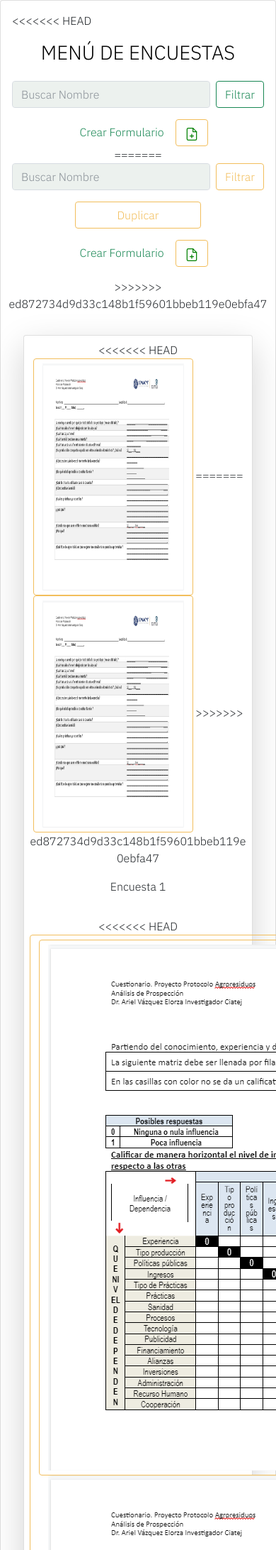
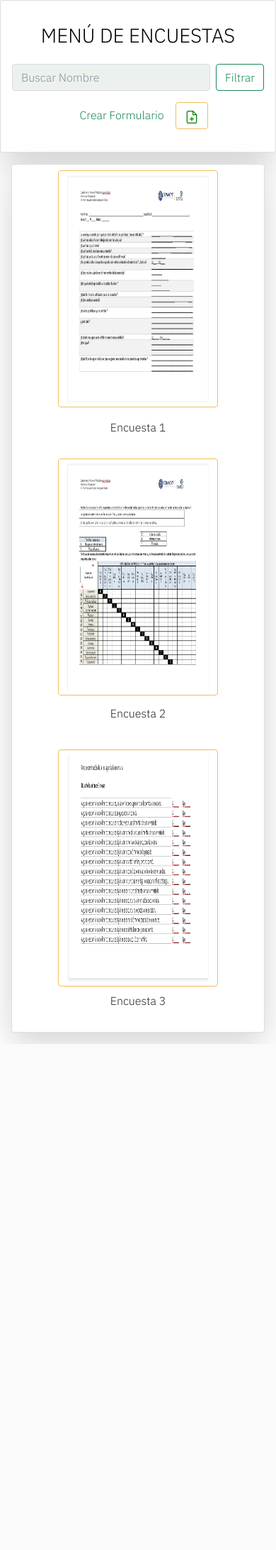
Before and after one commit to MiguelBalam/Janal-Kaaj, a PHP site: the page made by pestañas_Encuestador/tipos_Encuestas.html in a window 390 px wide; the page is wider, and only the part inside the window is pictured. Shown: the part 56-2240 px from the top of that part at 71% size. After the commit the page ends 1527 px from the top of that part, so only its background shows below. Run offline with PHP 8.4, Linux system fonts and the light colour scheme.

Commit message:
cambio_pestañaEncuestador

```diff
--- a/CSS/style.css
+++ b/CSS/style.css
@@ -250,6 +250,7 @@ input {
     background-position: 1rem center;
     text-align: center;
 }
+/* Estilos de botones */
 
 #boton-enviar:hover {
     background-color: var(--mostaza) !important;
@@ -261,16 +262,28 @@ input {
     color: rgb(255, 255, 255) !important;
     border-color: var(--mostaza) !important;
 }
-#boton-filtrar:hover {
+#boton_filtrar:hover {
     background-color: var(--mostaza) !important;
     color: rgb(255, 255, 255) !important;
     border-color: var(--mostaza) !important;
 }
-#boton-crear:hover {
+#boton_crear:hover {
     background-color: var(--mostaza) !important;
     color: rgb(255, 255, 255) !important;
     border-color: var(--mostaza) !important;
 }
+#botonEmergente_editar:hover{
+    background-color: var(--mostaza) !important;
+    color: rgb(255, 255, 255) !important;
+    border-color: var(--mostaza) !important;
+}
+#botonEmergente_duplicar:hover{
+background-color: var(--mostaza) !important;
+    color: rgb(255, 255, 255) !important;
+    border-color: var(--mostaza) !important;
+}
+
+/* Termina */
 .form-control {
     background-color: #E8EEEB;
     opacity: 0.8;
--- a/pestañas_Encuestador/tipos_Encuestas.html
+++ b/pestañas_Encuestador/tipos_Encuestas.html
@@ -45,14 +45,13 @@
 
     <div class=" container card col-sm-12 p-3 shadow-lg  bg-white rounded ">
 
-<<<<<<< HEAD
         <h1 class="bg-text-black text-center p-3 text-uppercase text-black">Menú de encuestas</h1>
 
         <div class="row">
             <div class="col-sm-6 text-center mb-3">
                 <from class="d-flex">
                     <input class="form-control me-2" type="search" placeholder="Buscar Nombre" aria-label="Search">
-                    <button class="btn btn-outline-success" type="submit">Filtrar</button>
+                    <button class="btn btn-outline-success" type="submit" id="boton_filtrar">Filtrar</button>
                 </from>
             </div>
             <!-- <div class="col-sm-4 text-center mb-3">
@@ -62,27 +61,8 @@
                 </div> -->
             <div class="col-sm-6 text-center mb-3">
                 <div> <label class="px-3 text-success">Crear Formulario </label><button
-                        class="btn btn-outline-success bg-border-mostaza bg-text-mostaza" type="summit"><img
-                            src="/Img/Crear.svg"></button></div>
-=======
-            <div class="row">
-                <div class="col-sm-4 text-center mb-3">
-                    <from class="d-flex">
-                        <input class="form-control me-2" type="search" placeholder="Buscar Nombre" aria-label="Search">
-                        <button class="btn btn-outline-success bg-border-mostaza bg-text-mostaza" type="submit" id="boton-filtrar">Filtrar</button>
-                    </from>
-                </div>
-                <div class="col-sm-4 text-center mb-3">
-                    <div class="d-grid gap-2 col-6 mx-auto">
-                        <button class="btn btn-outline-success bg-border-mostaza bg-text-mostaza" id="boton-duplicar">Duplicar</button>
-                    </div>
-                </div>
-                <div class="col-sm-4 text-center mb-3">
-                    <div> <label class="px-3 text-success">Crear Formulario </label><button
-                            class="btn btn-outline-success bg-border-mostaza bg-text-mostaza " id="boton-crear" type="summit"><img
-                                src="../Img/Crear.svg"></button></div>
-                </div>
->>>>>>> ed872734d9d33c148b1f59601bbeb119e0ebfa47
+                        class="btn btn-outline-success bg-border-mostaza bg-text-mostaza" type="summit" id="boton_crear" onclick="location.href='../pestañas_Encuestador/crear.html'"><img
+                            src="../Img/Crear.svg" ></button></div>
             </div>
         </div>
     </div>
@@ -96,9 +76,8 @@
 
                 <!-- Encuesta 1  -->
                 <div class="col-sm-12 col-md-4 col-lg-4 text-center mb-3">
-<<<<<<< HEAD
                     <button type="button" data-bs-toggle="modal" data-bs-target="#mymodal"
-                        class="btn btn-outline-success bg-border-mostaza bg-text-mostaza"><img src="/Img/Form1.png"
+                        class="btn  bg-border-mostaza bg-text-mostaza"><img src="../Img/Form1.png"
                             width="200px" height="320px">
                     </button>
 
@@ -114,15 +93,14 @@
                                         aria-label="Close"></button>
                                 </div>
                                 <div class="modal-body">
-                                    <img src="/Img/Form1.png" width="200px" height="320px">
+                                    <img src="../Img/Form1.png" width="200px" height="320px">
                                 </div>
                                 <div class="modal-footer">
 
+
+                                    <button class="btn btn-outline-success bg-border-mostaza bg-text-mostaza"  type="submit" id="botonEmergente_editar">Editar</button>
                                     <button
-                                        class="btn btn-outline-success bg-border-mostaza bg-text-mostaza">Editar</button>
-
-                                    <button
-                                        class="btn btn-outline-success bg-border-mostaza bg-text-mostaza">Duplicar</button>
+                                        class="btn btn-outline-success bg-border-mostaza bg-text-mostaza" type="summit" id="botonEmergente_duplicar">Duplicar</button>
 
                                     <button type="button" class="btn btn-secondary"
                                         data-bs-dismiss="modal">Close</button>
@@ -132,10 +110,6 @@
                         </div>
                     </div>
 
-=======
-                    <button class="btn  bg-border-mostaza bg-text-mostaza"><img src="../Img/Form1.png"
-                            width="200px" height="320px"></button>
->>>>>>> ed872734d9d33c148b1f59601bbeb119e0ebfa47
                     <div class="p-3">
                         <label>Encuesta 1</label>
                     </div>
@@ -143,12 +117,8 @@
 
                 <!-- Encuesta 2-->
                 <div class="col-sm-12 col-md-4 col-lg-4 text-center mb-3">
-<<<<<<< HEAD
                     <button type="button" data-bs-toggle="modal" data-bs-target="#mymodal2"
-                        class="btn btn-outline-success bg-border-mostaza bg-text-mostaza"><img src="/Img/From2.png"
-=======
-                    <button class="btn  bg-border-mostaza bg-text-mostaza"><img src="../Img/From2.png"
->>>>>>> ed872734d9d33c148b1f59601bbeb119e0ebfa47
+                        class="btn  bg-border-mostaza bg-text-mostaza"><img src="../Img/From2.png"
                             width="200px" height="320px"></button>
                     <!-- Modal -->
                     <div class="modal fade" id="mymodal2" tabindex="-1" aria-labelledby="mymodal2" aria-modal="true"
@@ -162,15 +132,15 @@
                                         aria-label="Close"></button>
                                 </div>
                                 <div class="modal-body">
-                                    <img src="/Img/From2.png" width="200px" height="320px">
+                                    <img src="../Img/From2.png" width="200px" height="320px">
                                 </div>
                                 <div class="modal-footer">
 
                                     <button
-                                        class="btn btn-outline-success bg-border-mostaza bg-text-mostaza">Editar</button>
+                                        class="btn btn-outline-success bg-border-mostaza bg-text-mostaza" id="botonEmergente_editar">Editar</button>
 
                                     <button
-                                        class="btn btn-outline-success bg-border-mostaza bg-text-mostaza">Duplicar</button>
+                                        class="btn btn-outline-success bg-border-mostaza bg-text-mostaza" id="botonEmergente_duplicar">Duplicar</button>
 
                                     <button type="button" class="btn btn-secondary"
                                         data-bs-dismiss="modal">Close</button>
@@ -188,12 +158,8 @@
 
                 <!-- Encuesta 3 -->
                 <div class="col-sm-12 col-md-4 col-lg-4 text-center mb-3">
-<<<<<<< HEAD
                     <button type="button" data-bs-toggle="modal" data-bs-target="#mymodal3"
-                        class="btn btn-outline-success bg-border-mostaza bg-text-mostaza"><img src="/Img/From3.png"
-=======
-                    <button class="btn bg-border-mostaza bg-text-mostaza"><img src="../Img/From3.png"
->>>>>>> ed872734d9d33c148b1f59601bbeb119e0ebfa47
+                        class="btn  bg-border-mostaza bg-text-mostaza"><img src="../Img/From3.png"
                             width="200px" height="320px"></button>
 
                     <!-- Modal -->
@@ -208,15 +174,15 @@
                                         aria-label="Close"></button>
                                 </div>
                                 <div class="modal-body">
-                                    <img src="/Img/From3.png" width="200px" height="320px">
+                                    <img src="../Img/From3.png" width="200px" height="320px">
                                 </div>
                                 <div class="modal-footer">
 
                                     <button
-                                        class="btn btn-outline-success bg-border-mostaza bg-text-mostaza">Editar</button>
+                                        class="btn btn-outline-success bg-border-mostaza bg-text-mostaza" type="summit" id="botonEmergente_editar">Editar</button>
 
                                     <button
-                                        class="btn btn-outline-success bg-border-mostaza bg-text-mostaza">Duplicar</button>
+                                        class="btn btn-outline-success bg-border-mostaza bg-text-mostaza" type="summit" id="botonEmergente_duplicar">Duplicar</button>
 
                                     <button type="button" class="btn btn-secondary"
                                         data-bs-dismiss="modal">Close</button>
```
